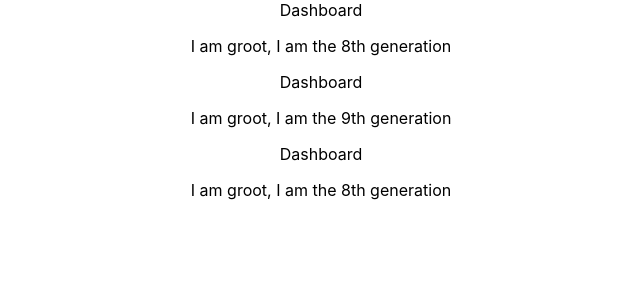
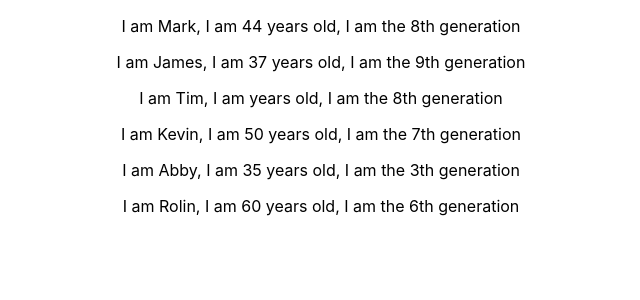
Before and after one commit to FLameSunRisE/doc, a React (Create React App) app in the folder learn/react/react_lab1/: page / in a window 1280 px wide. Shown: the top 300 px of the page, without its empty margins (319-959 px from the left). Built offline with nearby package versions, Linux system fonts and the light colour scheme.

Commit message:
feat: react prop

```diff
--- a/learn/react/react_lab1/src/App.js
+++ b/learn/react/react_lab1/src/App.js
@@ -5,12 +5,12 @@ import Person from "./Person/Person";
 function App() {
   return (
     <div className="App">
-      <Dashboard />
-      <Person />
-      <Dashboard />
-      <Person />
-      <Dashboard />
-      <Person />
+      <Person name="Mark" age="44" />
+      <Person name="James" age="37" />
+      <Person name="Tim">Team Leader</Person>
+      <Person name="Kevin" age="50" />
+      <Person name="Abby" age="35" />
+      <Person name="Rolin" age="60" />
     </div>
   );
 }
--- a/learn/react/react_lab1/src/Person/Person.js
+++ b/learn/react/react_lab1/src/Person/Person.js
@@ -1,9 +1,12 @@
 import React from "react";
 
-const Person = () => {
+const Person = (props) => {
   return (
     <div>
-      <p>I am groot, I am the {Math.floor(Math.random() * 10)}th generation</p>
+      <p>
+        I am {props.name}, I am {props.age} years old, I am the{" "}
+        {Math.floor(Math.random() * 10)}th generation
+      </p>
     </div>
   );
 };
```
